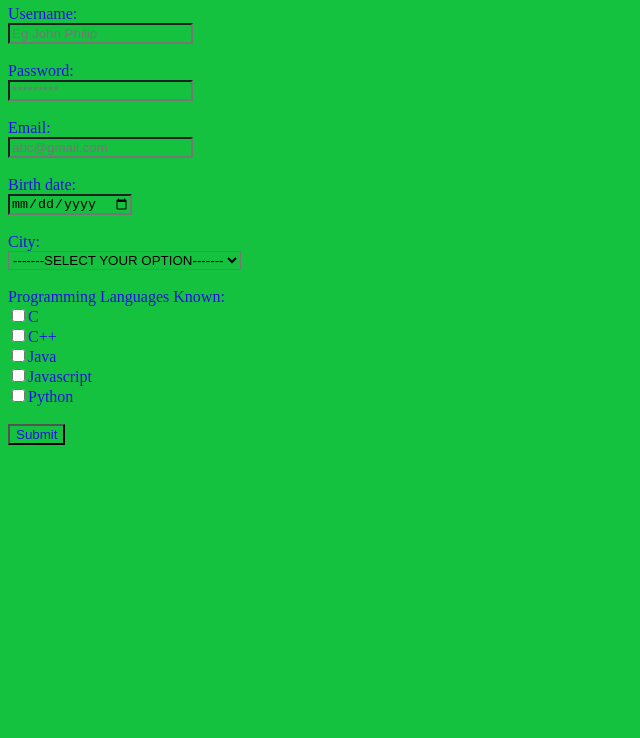
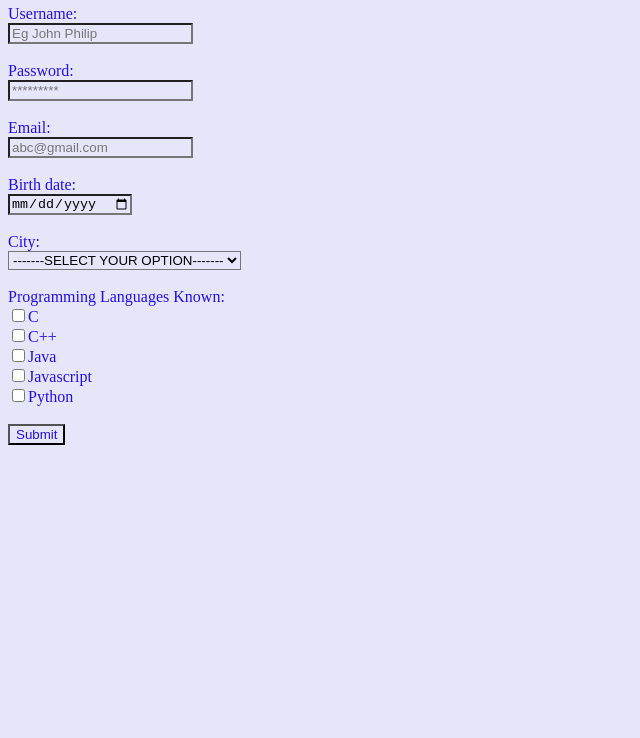
Before and after one commit to Raj-T1/registrationform, a plain HTML site: page index.html in a window 1280 px wide. Shown: the part 62-800 px from the top of the page, without its empty margins (0-640 px from the left). Drawn offline with Linux system fonts and the light colour scheme; a script that the page names is missing.

Commit message:
Update index.css

```diff
--- a/index.css
+++ b/index.css
@@ -1,5 +1,5 @@
 * {
-    background-color: rgb(20, 194, 64);
+   background-color: lavender;
 
 }
 
```
